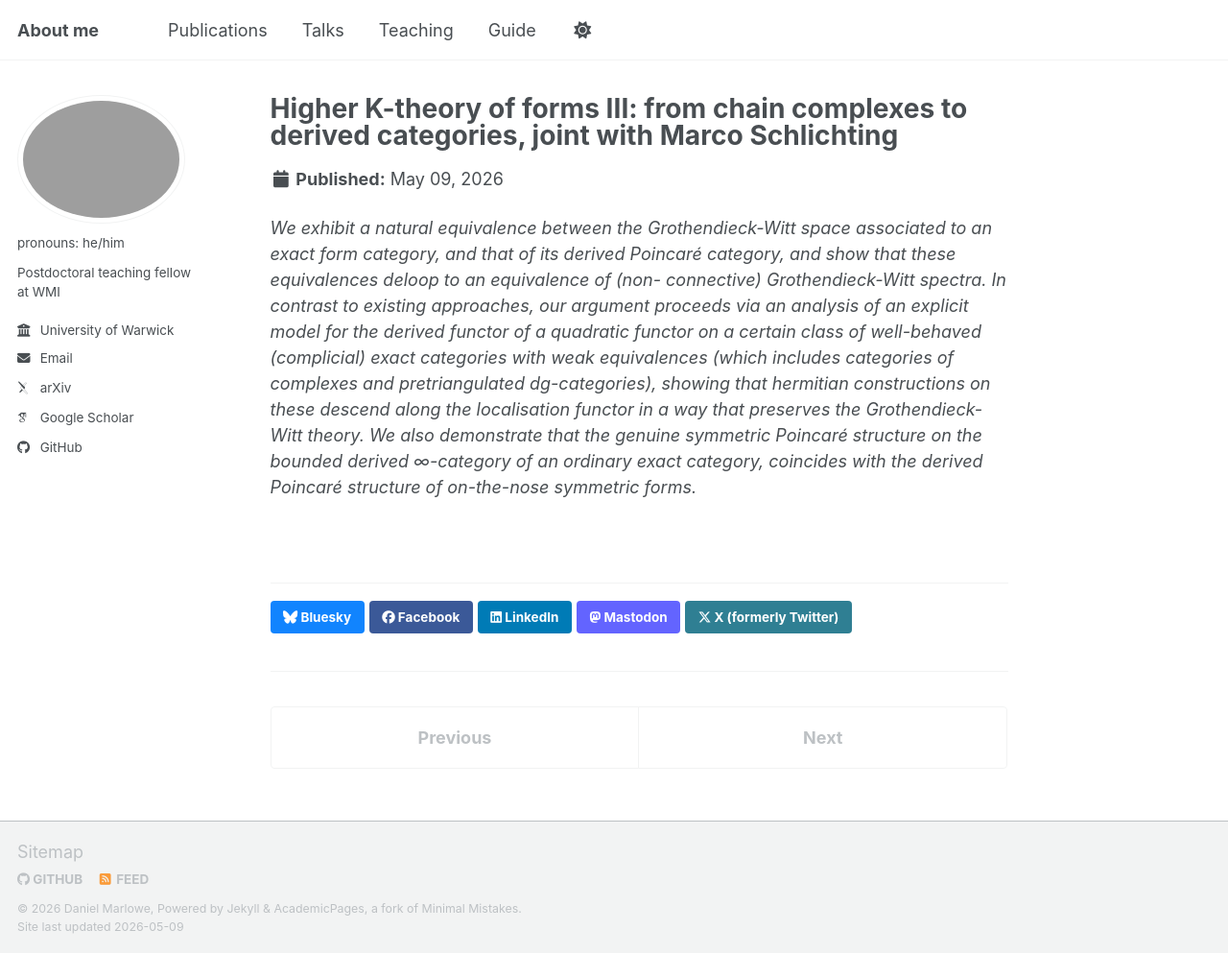
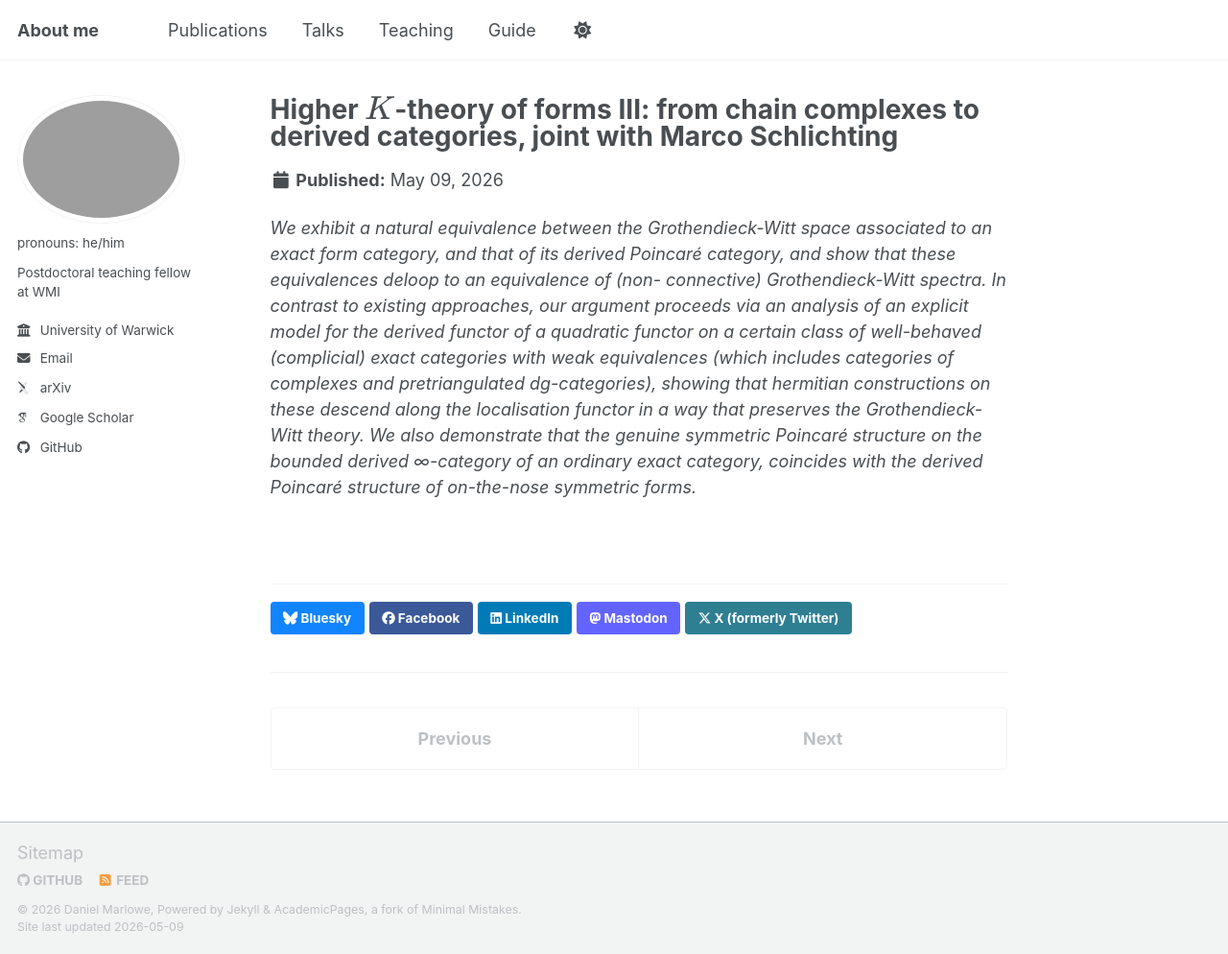
Before and after one commit to dmarl/dmarl.github.io, a Jekyll site: the page built from _publications/2009-10-01-paper-title-number-1.md, in a window 1280 px wide and 994 px high. Shown: the whole window at 96% size. Built offline with Jekyll 4.4.1, drawn with Linux system fonts in a browser that asks for light colours; some web fonts are replaced; a script bundle is joined from its source files by our own code; library files that are not in the unit come from our copies.

```diff
--- a/_publications/2009-10-01-paper-title-number-1.md
+++ b/_publications/2009-10-01-paper-title-number-1.md
@@ -1,5 +1,5 @@
 ---
-title: "**Higher K-theory of forms III: from chain complexes to derived categories**, joint with Marco Schlichting"
+title: "**Higher $$K$$-theory of forms III: from chain complexes to derived categories**, joint with Marco Schlichting"
 collection: publications
 category: manuscripts
 permalink: /publication/hkformiii
```
